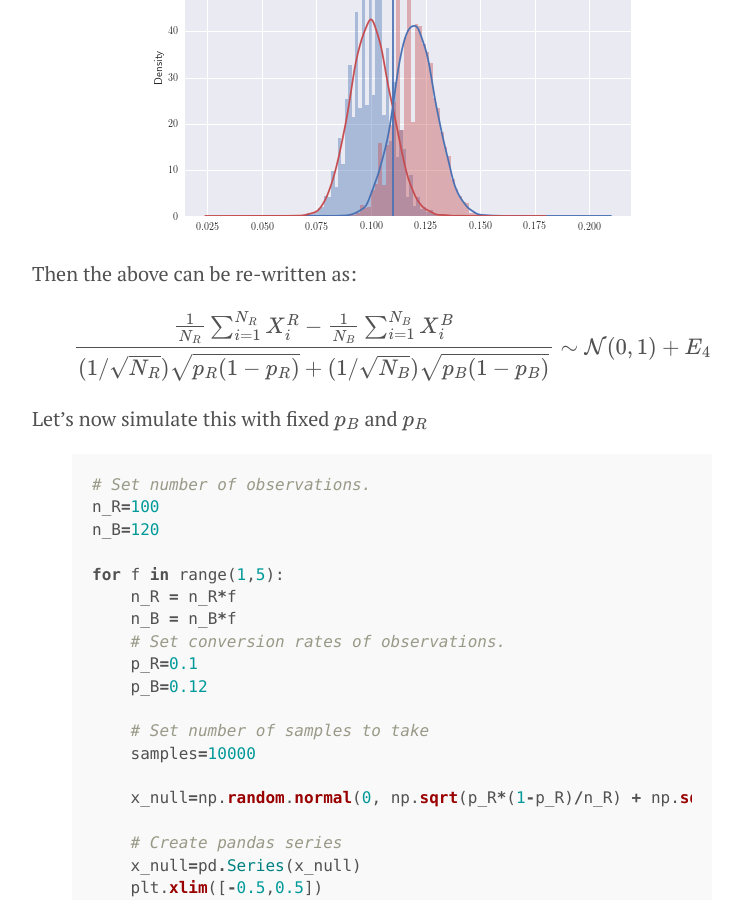
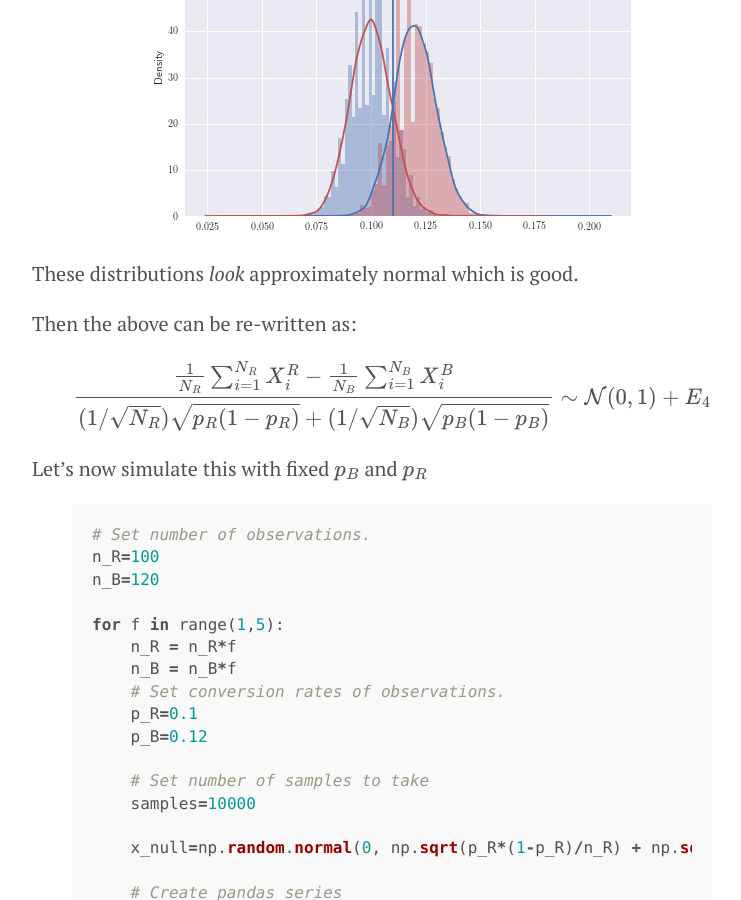
Before and after one commit to doriang102/doriang102.github.io, a Jekyll site: the page built from _posts/2017-05-28-hypothesis-testing.md, in a window 1280 px wide and 900 px high, scrolled down 2945 px. Shown: the whole window, without its empty margins (248-989 px from the left). Built offline with Jekyll 4.4.1, drawn with Linux system fonts in a browser that asks for light colours; our own code applies the rules of GitHub Pages for plain Markdown files; formulas are drawn with MathJax 3.

Commit message:
Update 2017-05-28-hypothesis-testing.md

```diff
--- a/_posts/2017-05-28-hypothesis-testing.md
+++ b/_posts/2017-05-28-hypothesis-testing.md
@@ -83,6 +83,8 @@ plt.legend()
 {% endhighlight %}
 ![](/img/redvsblue.png?raw=true)
 
+
+These distributions *look* approximately normal which is good.
 
 Then the above can be re-written as:
 
```
